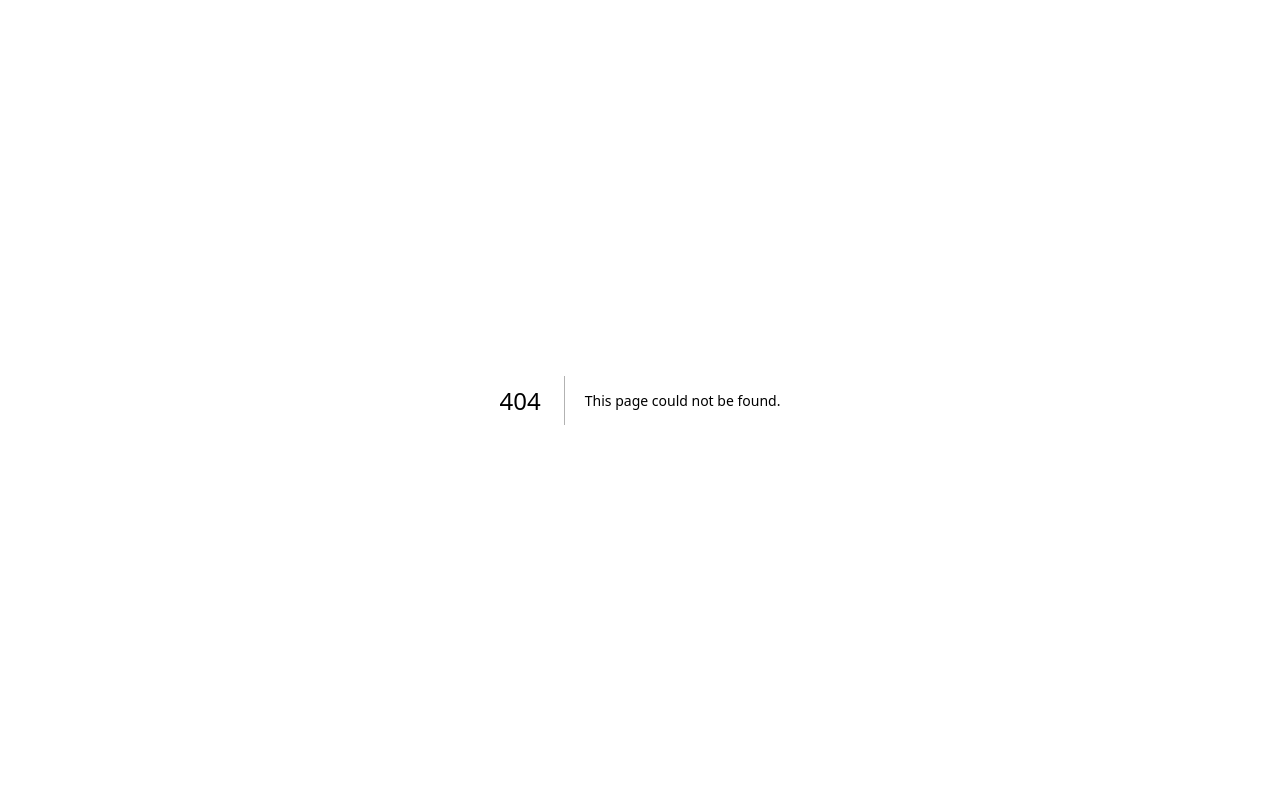
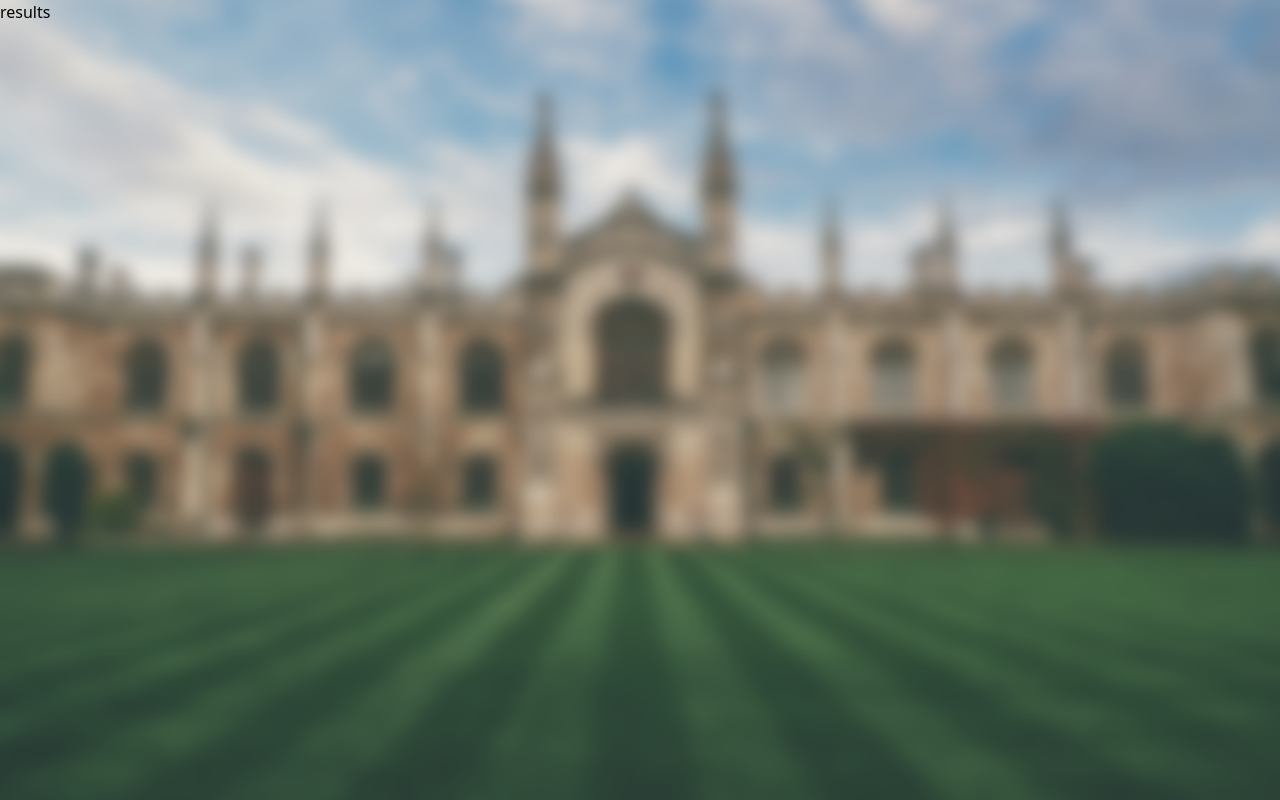
Before and after one commit to CS-4080-GalacticPirates/Course-Map, a Next.js app in the folder frontend/: page /results in a window 1280 px wide. Before the commit this address had no page. Built offline with nearby package versions, Linux system fonts and the light colour scheme.

Commit message:
Created a results folder and page.tsx for results

```diff
--- /dev/null
+++ b/frontend/app/results/page.tsx
@@ -0,0 +1,3 @@
+export default function RedultsPage() {
+  return <div>results</div>;
+}
```
